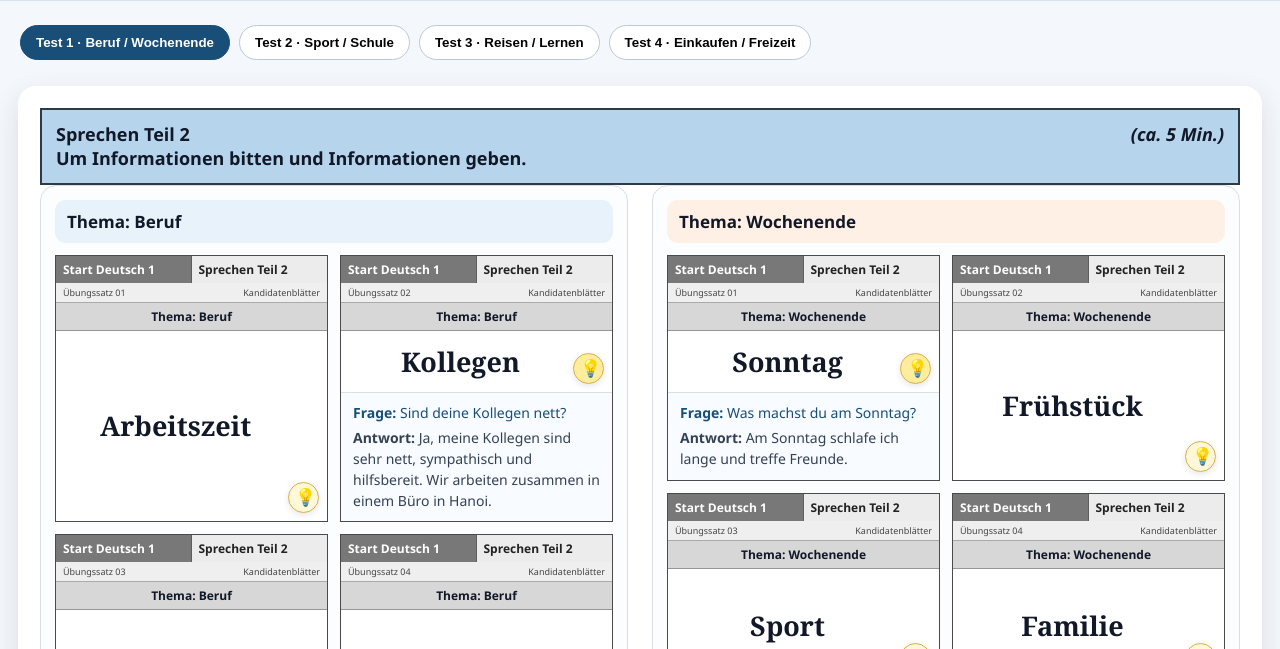
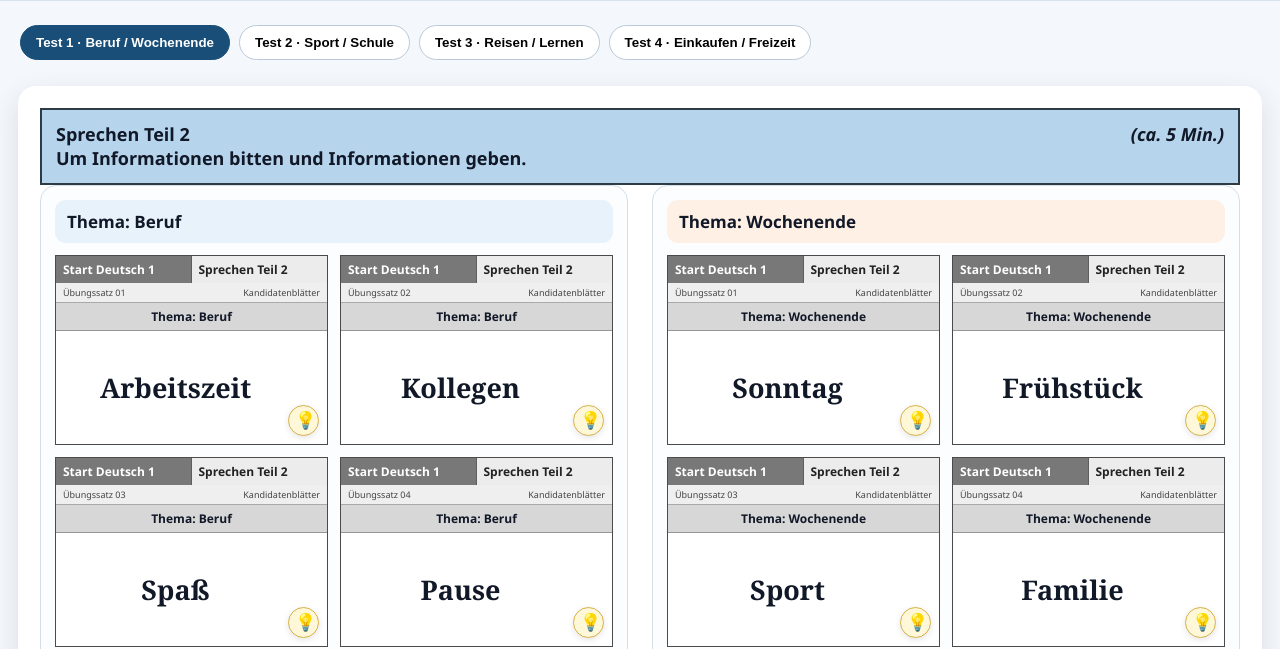
Before and after one commit to caedybar23-cyber/Start-Deutsch_Sprechtraining_A1_Teil2, a plain HTML site: page index.html in a window 1280 px wide. Shown: the part 82-731 px from the top of the page. Drawn offline with Linux system fonts and the light colour scheme.

Commit message:
Add files via upload

```diff
--- a/index.html
+++ b/index.html
@@ -118,9 +118,9 @@
     <div class="karte-theme">Thema: Beruf</div>
     <div class="karte-word">
       <span>Kollegen</span>
-      <button class="card-help-toggle" type="button" aria-expanded="true" aria-label="Gợi ý cho Karte Kollegen" title="Gợi ý câu hỏi và câu trả lời" onclick="toggleCardHelp(this)">💡</button>
+      <button class="card-help-toggle" type="button" aria-expanded="false" aria-label="Gợi ý cho Karte Kollegen" title="Gợi ý câu hỏi và câu trả lời" onclick="toggleCardHelp(this)">💡</button>
     </div>
-    <div class="card-help">
+    <div class="card-help" hidden="">
       <div class="q"><b>Frage:</b> Sind deine Kollegen nett?</div>
       <div class="a"><b>Antwort:</b> Ja, meine Kollegen sind sehr nett, sympathisch und hilfsbereit. Wir arbeiten zusammen in einem Büro in Hanoi.</div>
     </div>
@@ -182,9 +182,9 @@
     <div class="karte-theme">Thema: Wochenende</div>
     <div class="karte-word">
       <span>Sonntag</span>
-      <button class="card-help-toggle" type="button" aria-expanded="true" aria-label="Gợi ý cho Karte Sonntag" title="Gợi ý câu hỏi và câu trả lời" onclick="toggleCardHelp(this)">💡</button>
+      <button class="card-help-toggle" type="button" aria-expanded="false" aria-label="Gợi ý cho Karte Sonntag" title="Gợi ý câu hỏi và câu trả lời" onclick="toggleCardHelp(this)">💡</button>
     </div>
-    <div class="card-help">
+    <div class="card-help" hidden="">
       <div class="q"><b>Frage:</b> Was machst du am Sonntag?</div>
       <div class="a"><b>Antwort:</b> Am Sonntag schlafe ich lange und treffe Freunde.</div>
     </div>
```
